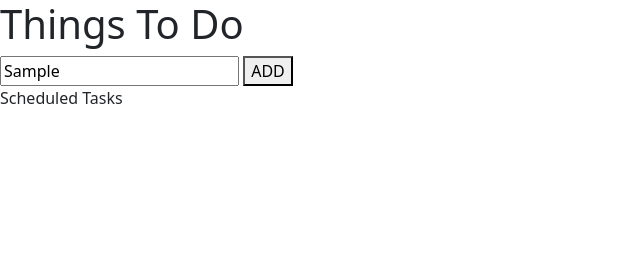
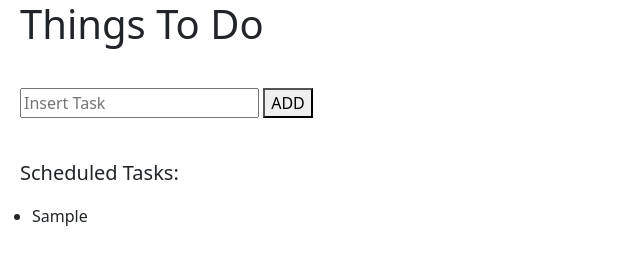
Before and after one commit to criggins44/todo, a plain HTML site: page index.html in a window 1280 px wide. Both pictures are taken after typing "Sample" into the empty fields and a click on the button "ADD". Shown: the whole page, without its empty margins (0-640 px from the left). Drawn offline with nearby package versions, Linux system fonts and the light colour scheme.

Commit message:
added css and functions to store new tasks on the browser in locale storage

```diff
--- a/index.html
+++ b/index.html
@@ -13,9 +13,12 @@
   </head>
 <body>
   <h1>Things To Do</h1>
-  <input id="taskBox" type="text" name="taskBox" placeholder="Insert Task">
-  <button id="taskButton" onclick="addTask()">ADD</button>
-  <p>Scheduled Tasks</p>
+  <div id="dataBox">
+    <input id="taskBox" type="text" name="taskBox" placeholder="Insert Task">
+    <button id="taskButton" onclick="addTask()">ADD</button>
+  </div>
+
+  <p id="scheduled">Scheduled Tasks:</p>
   <ul id="taskList">
 
   </ul>
--- a/script.js
+++ b/script.js
@@ -1 +1,31 @@
 //Todo List
+const task = document.getElementById('taskBox');
+const newLIst = document.getElementById('taskList');
+let myArray = [];
+
+function addTask(){
+	let li = document.createElement('li');
+	li.innerHTML = task.value;
+	newLIst.appendChild(li);
+	let errand = task.value
+
+	task.value = '';
+
+	let myObject = {
+		item: errand,
+		id: Math.floor(Math.random() * 100)
+	};
+	myArray.push(myObject)
+
+	addItem();
+}
+
+function addItem(){
+	let objString = JSON.stringify(myArray);
+	localStorage.setItem("todo", newLIst.innerHTML);
+}
+
+function showItem(){
+	newLIst.innerHTML = localStorage.getItem("todo");
+}
+showItem();
--- a/stylesheet.css
+++ b/stylesheet.css
@@ -0,0 +1,12 @@
+h1{
+	padding-left: 20px;
+}
+#dataBox{
+	margin-top: 40px;
+	margin-bottom: 40px;
+	padding-left: 20px;
+}
+#scheduled{
+	padding-left: 20px;
+	font-size: 20px;
+}
```
